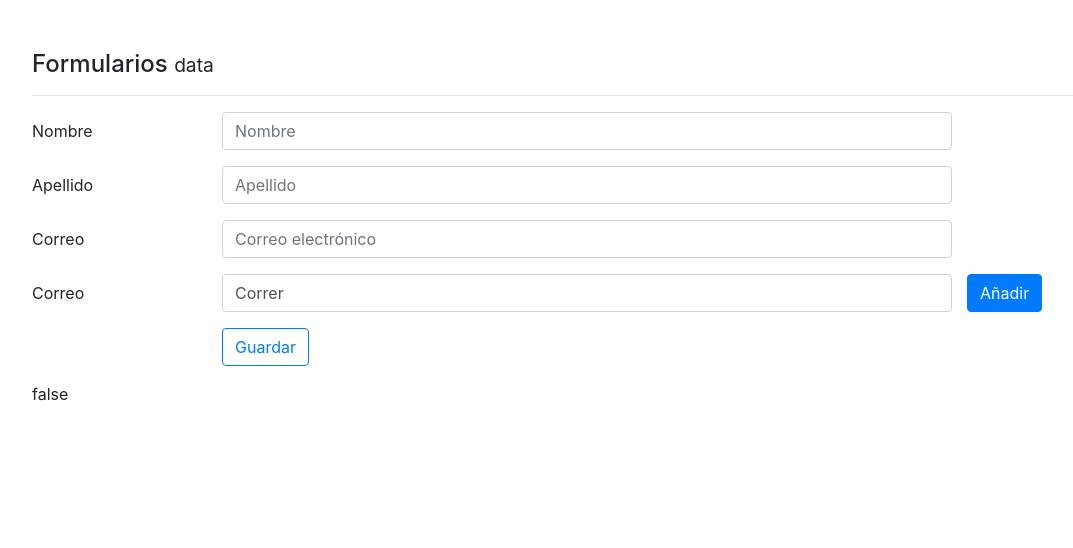
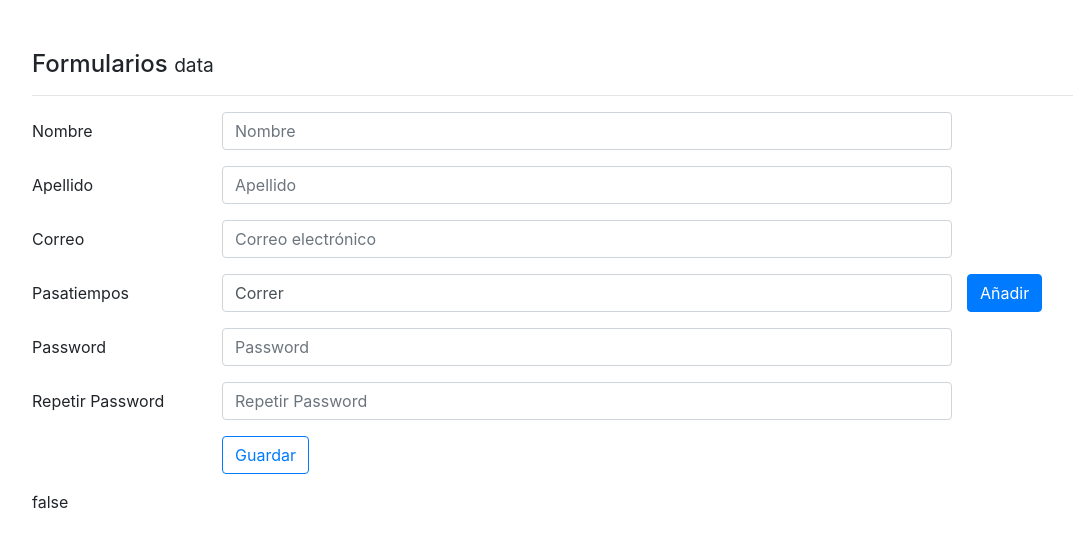
Before and after one commit to jordimart/ng2-Formularios, an Angular app: page / in a window 1280 px wide. Shown: the top 548 px of the page, without its empty margins (53-1126 px from the left). Built offline with nearby package versions, Linux system fonts and the light colour scheme.

Commit message:
[ADD] Data:validar que el password1 sea igual al password 2.

```diff
--- a/src/app/components/data/data.component.html
+++ b/src/app/components/data/data.component.html
@@ -38,12 +38,30 @@
   </div>
 
   <div class="form-group row">
-    <label class="col-2 col-form-label">Correo</label>
+    <label class="col-2 col-form-label">Pasatiempos</label>
     <div class="col-md-8" formArrayName="pasatiempos">
       <input *ngFor="let p of forma.controls['pasatiempos'].controls; let i = index" type="text" class="form-control" [formControlName]="i">
     </div>
     <button (click)="agregarPasatiempo()" type="button" class="btn btn-primary">Añadir</button>
   </div>
+
+  <div class="form-group row">
+    <label class="col-2 col-form-label">Password</label>
+    <div class="col-md-8">
+
+      <input class="form-control" type="password" placeholder="Password" formControlName="password1">
+    </div>
+  </div>
+
+  <div class="form-group row">
+    <label class="col-2 col-form-label">Repetir Password</label>
+    <div class="col-md-8">
+
+      <input class="form-control" type="password" placeholder="Repetir Password" formControlName="password2">
+    </div>
+  </div>
+
+
 
 
 
--- a/src/app/components/data/data.component.ts
+++ b/src/app/components/data/data.component.ts
@@ -37,10 +37,16 @@
       ]),
       'pasatiempos': new FormArray([
         new FormControl('Correr', Validators.required)
-      ])
+      ]),
+      'password1': new FormControl('', Validators.required),
+      'password2': new FormControl()
     })
 
     // this.forma.setValue( this.usuario);
+    this.forma.controls['password2'].setValidators([
+      Validators.required,
+      this.noIgual.bind(this.forma)
+    ])
   }
 
   guardarCambios() {
@@ -71,4 +77,15 @@
     }
     return null;
   }
+
+  noIgual(control: FormControl): { [s: string]: boolean } {
+
+    let forma: any = this;
+    if (control.value === forma.controls['password1'].value) {
+      return null
+    }
+    return {
+      noiguales: true
+    }
+  }
 }
```
